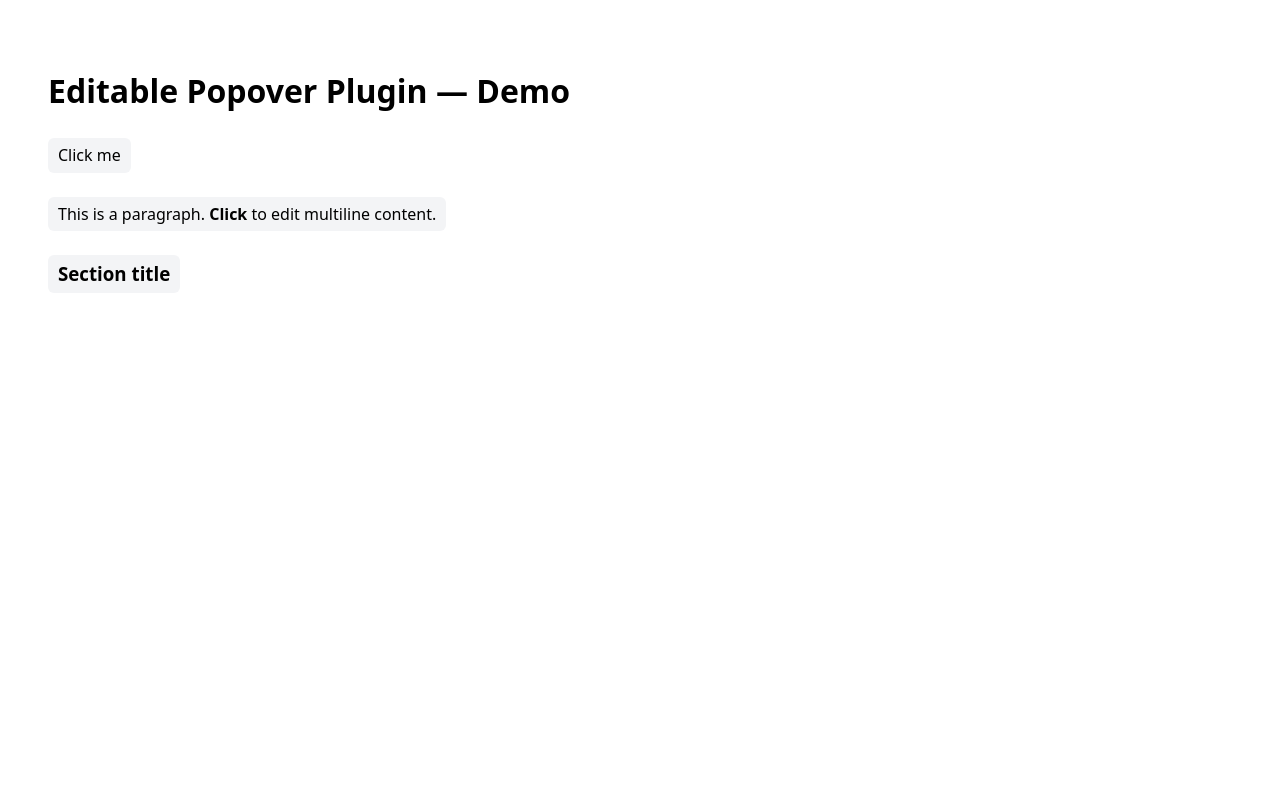
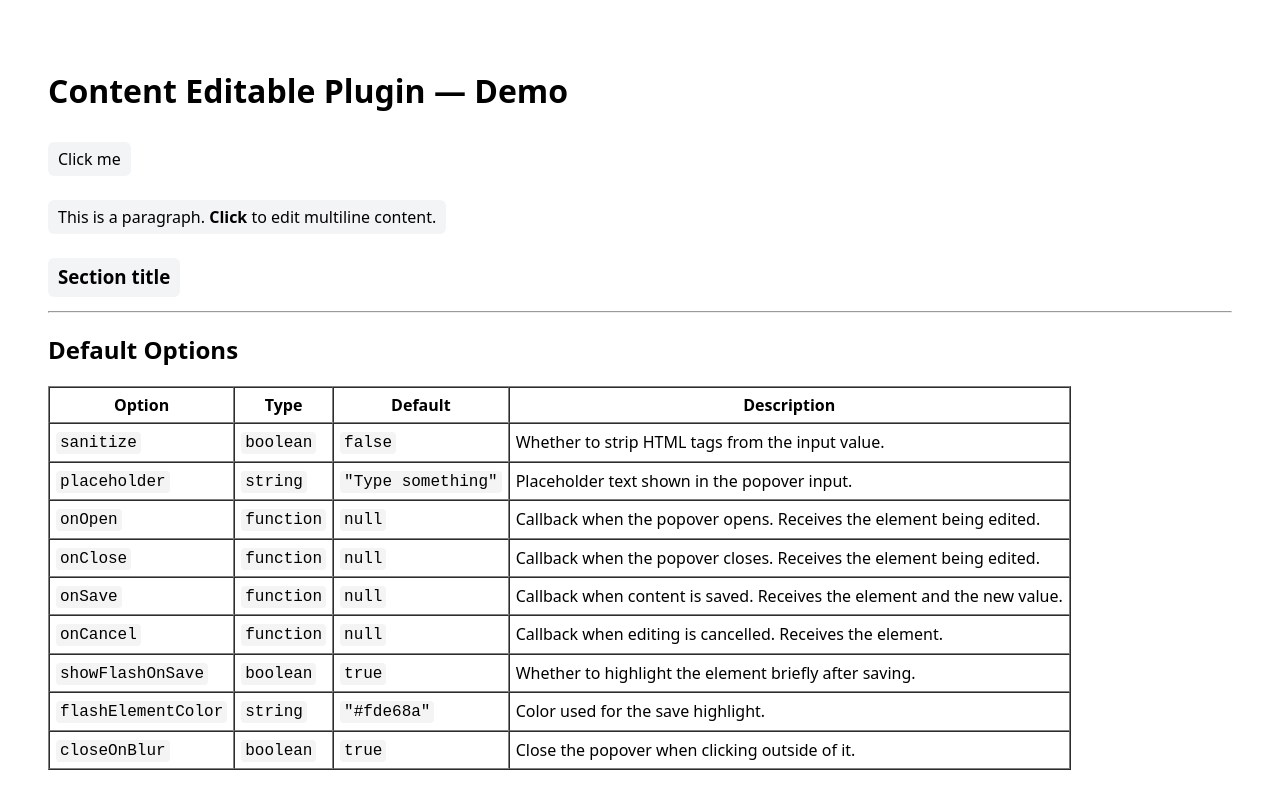
Before and after one commit to hardik-143/content-editable, a plain HTML site: page index.html in a window 1280 px wide. Drawn offline with Linux system fonts and the light colour scheme.

Commit message:
Update demo page with detailed default options for content-editable popover plugin

```diff
--- a/index.html
+++ b/index.html
@@ -12,14 +12,18 @@
         padding: 40px;
         line-height: 1.4;
       }
-      h1 {
-        margin-bottom: 18px;
+
+      code {
+        font-family: "Courier New", Courier, monospace;
+        background-color: #f4f4f4;
+        padding: 2px 4px;
+        border-radius: 4px;
       }
     </style>
     <link rel="stylesheet" href="./css/content-editable.min.css" />
   </head>
   <body>
-    <h1>Editable Popover Plugin — Demo</h1>
+    <h1>Content Editable Plugin — Demo</h1>
 
     <div>
       <span class="editable" data-multiline="false">Click me</span>
@@ -34,6 +38,83 @@
     <div style="margin-top: 12px">
       <h3 class="editable" data-multiline="false">Section title</h3>
     </div>
+    <hr />
+
+    <h2>Default Options</h2>
+
+    <table border="1" cellpadding="6" cellspacing="0">
+      <thead>
+        <tr>
+          <th>Option</th>
+          <th>Type</th>
+          <th>Default</th>
+          <th>Description</th>
+        </tr>
+      </thead>
+      <tbody>
+        <tr>
+          <td><code>sanitize</code></td>
+          <td><code>boolean</code></td>
+          <td><code>false</code></td>
+          <td>Whether to strip HTML tags from the input value.</td>
+        </tr>
+        <tr>
+          <td><code>placeholder</code></td>
+          <td><code>string</code></td>
+          <td><code>"Type something"</code></td>
+          <td>Placeholder text shown in the popover input.</td>
+        </tr>
+        <tr>
+          <td><code>onOpen</code></td>
+          <td><code>function</code></td>
+          <td><code>null</code></td>
+          <td>
+            Callback when the popover opens. Receives the element being edited.
+          </td>
+        </tr>
+        <tr>
+          <td><code>onClose</code></td>
+          <td><code>function</code></td>
+          <td><code>null</code></td>
+          <td>
+            Callback when the popover closes. Receives the element being edited.
+          </td>
+        </tr>
+        <tr>
+          <td><code>onSave</code></td>
+          <td><code>function</code></td>
+          <td><code>null</code></td>
+          <td>
+            Callback when content is saved. Receives the element and the new
+            value.
+          </td>
+        </tr>
+        <tr>
+          <td><code>onCancel</code></td>
+          <td><code>function</code></td>
+          <td><code>null</code></td>
+          <td>Callback when editing is cancelled. Receives the element.</td>
+        </tr>
+        <tr>
+          <td><code>showFlashOnSave</code></td>
+          <td><code>boolean</code></td>
+          <td><code>true</code></td>
+          <td>Whether to highlight the element briefly after saving.</td>
+        </tr>
+        <tr>
+          <td><code>flashElementColor</code></td>
+          <td><code>string</code></td>
+          <td><code>"#fde68a"</code></td>
+          <td>Color used for the save highlight.</td>
+        </tr>
+        <tr>
+          <td><code>closeOnBlur</code></td>
+          <td><code>boolean</code></td>
+          <td><code>true</code></td>
+          <td>Close the popover when clicking outside of it.</td>
+        </tr>
+      </tbody>
+    </table>
 
     <script>
       window.CE_DEFAULT_OPTIONS = {
```
